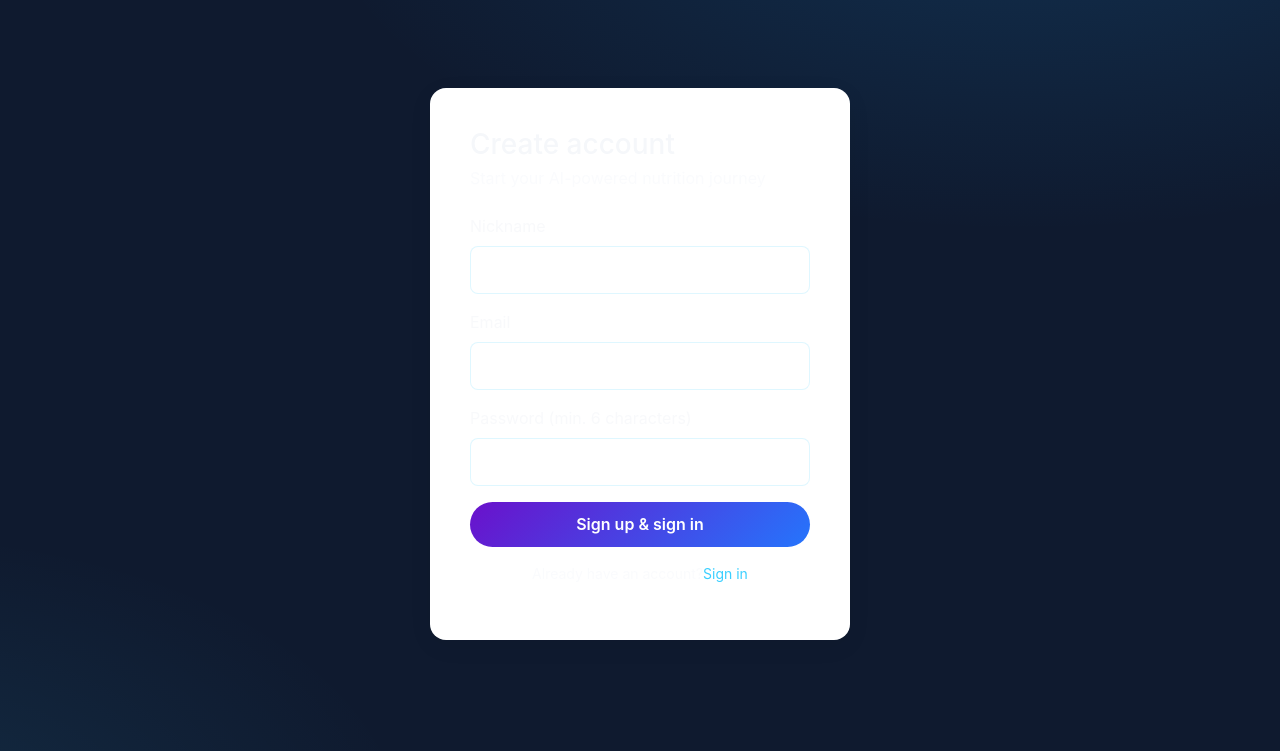
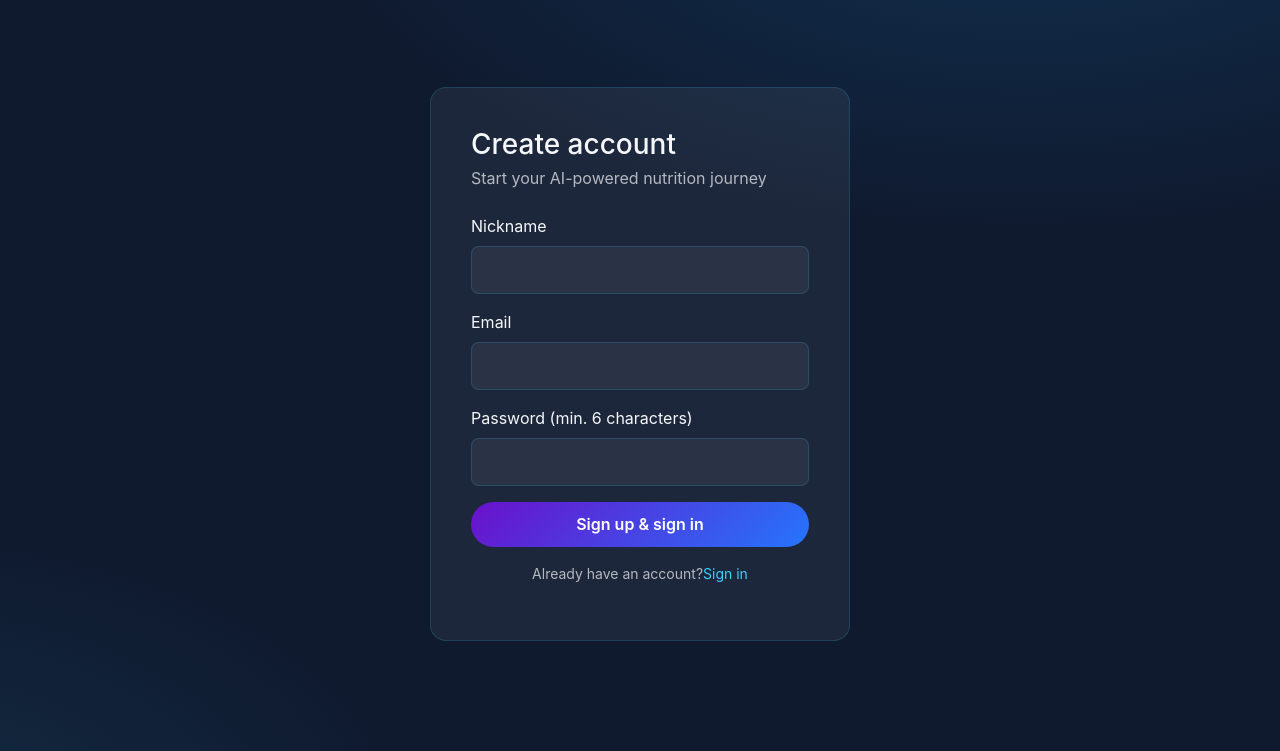
Before and after one commit to kevin02150101/super-app, a Flask app: page /auth/register in a window 1280 px wide. Shown: the part 49-800 px from the top of the page. Run offline with Flask 3, Linux system fonts and the light colour scheme; some libraries are stand-ins or nearby versions.

Commit message:
Fix MyCam white card backgrounds — apply HCAS theme to auth + sweetalert

```diff
--- a/calories/MyCam/static/css/hcas-theme.css
+++ b/calories/MyCam/static/css/hcas-theme.css
@@ -232,3 +232,32 @@ hr { border-color: var(--bar-border) !important; opacity: 1 !important; }
 ::-webkit-scrollbar { width: 6px; height: 6px; }
 ::-webkit-scrollbar-thumb { background: rgba(59,207,255,0.25); border-radius: 4px; }
 ::-webkit-scrollbar-track { background: transparent; }
+
+/* MyCam component overrides — keep navy theme on auth/feature/analysis cards */
+.mc-auth__card,
+.mc-feature,
+.mc-analysis {
+  background: var(--paper-soft) !important;
+  border: 1px solid var(--bar-border) !important;
+  color: var(--page-text) !important;
+  box-shadow: none !important;
+}
+.mc-auth__card h1, .mc-auth__card h2, .mc-auth__card h3,
+.mc-auth__card h4, .mc-auth__card h5, .mc-auth__card label {
+  color: var(--page-text) !important;
+}
+.mc-auth__card .text-muted,
+.mc-feature .text-muted,
+.mc-analysis .text-muted { color: var(--ink-soft) !important; }
+.mc-analysis { border-color: var(--bar-border) !important; }
+
+/* SweetAlert2 dialog — navy theme */
+.swal2-popup {
+  background: var(--page-bg) !important;
+  color: var(--page-text) !important;
+  border: 1px solid var(--bar-border) !important;
+}
+.swal2-title, .swal2-html-container { color: var(--page-text) !important; }
+.swal2-styled.swal2-confirm {
+  background: var(--accent) !important; color: #000 !important;
+}
```
Also changed, not shown: hcas-hub/data/hub.db, 1 other file.
